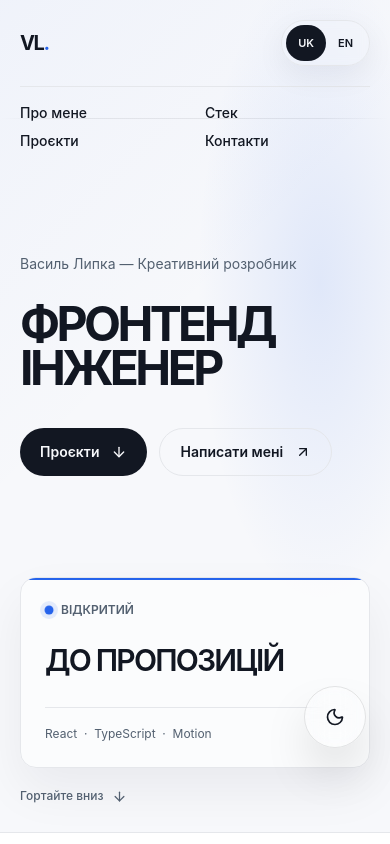
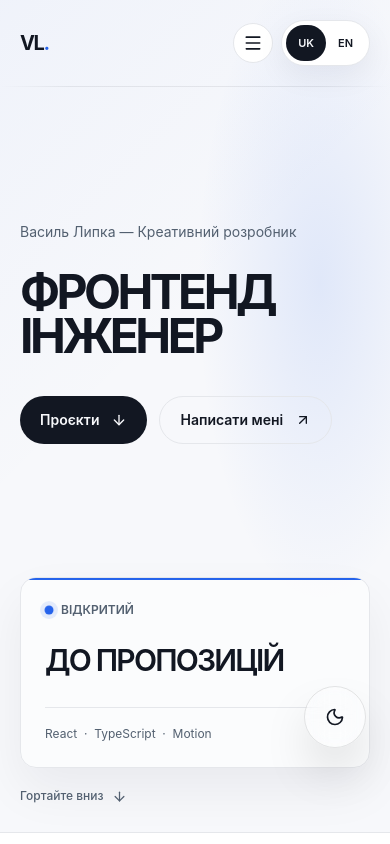
Before and after one commit to molnex/portfolio, a React (Vite) app: page / in a window 390 px wide. Shown: the top 844 px of the page. Built offline with nearby package versions, Linux system fonts and the light colour scheme.

Commit message:
Update burtger menu on mobile version

```diff
--- a/src/components/Hero.tsx
+++ b/src/components/Hero.tsx
@@ -1,6 +1,6 @@
 import { AnimatePresence, motion, useReducedMotion } from 'framer-motion';
-import { ArrowDown, ArrowUpRight } from 'lucide-react';
-import type { MouseEvent } from 'react';
+import { ArrowDown, ArrowUpRight, Menu, X } from 'lucide-react';
+import { useEffect, useState, type MouseEvent } from 'react';
 import { useLanguage } from '../context/LanguageContext';
 
 const easeOutExpo = [0.16, 1, 0.3, 1] as const;
@@ -9,6 +9,11 @@ type SectionLinkProps = {
   id: string;
   label: string;
   onNavigate: (event: MouseEvent<HTMLAnchorElement>, id: string) => void;
+};
+
+type MobileSectionLinkProps = SectionLinkProps & {
+  index: number;
+  reduceMotion: boolean | null;
 };
 
 function SectionLink({ id, label, onNavigate }: SectionLinkProps) {
@@ -23,9 +28,43 @@ function SectionLink({ id, label, onNavigate }: SectionLinkProps) {
   );
 }
 
+function MobileSectionLink({ id, label, index, onNavigate, reduceMotion }: MobileSectionLinkProps) {
+  return (
+    <motion.a
+      href={`#${id}`}
+      onClick={(event) => onNavigate(event, id)}
+      initial={reduceMotion ? false : { opacity: 0, x: -12 }}
+      animate={{ opacity: 1, x: 0 }}
+      transition={{ duration: reduceMotion ? 0.01 : 0.35, delay: reduceMotion ? 0 : 0.04 * index, ease: easeOutExpo }}
+      className="group grid grid-cols-[2rem_minmax(0,1fr)_1.5rem] items-center gap-3 rounded-xl px-4 py-4 transition-colors duration-200 hover:bg-primary/[0.045] focus-visible:bg-primary/[0.045]"
+    >
+      <span className="text-xs font-medium text-muted/70">{String(index + 1).padStart(2, '0')}</span>
+      <span className="font-display text-xl font-semibold tracking-[-0.045em] text-primary">{label}</span>
+      <ArrowUpRight
+        size={18}
+        strokeWidth={1.8}
+        className="justify-self-end text-muted transition-transform duration-200 group-hover:-translate-y-0.5 group-hover:translate-x-0.5 group-hover:text-accent"
+        aria-hidden="true"
+      />
+    </motion.a>
+  );
+}
+
 export default function Hero() {
   const { lang, setLanguage, t } = useLanguage();
   const reduceMotion = useReducedMotion();
+  const [isMenuOpen, setIsMenuOpen] = useState(false);
+
+  useEffect(() => {
+    if (!isMenuOpen) return undefined;
+
+    const previousOverflow = document.body.style.overflow;
+    document.body.style.overflow = 'hidden';
+
+    return () => {
+      document.body.style.overflow = previousOverflow;
+    };
+  }, [isMenuOpen]);
 
   const scrollToSection = (event: MouseEvent<HTMLAnchorElement>, id: string) => {
     event.preventDefault();
@@ -33,6 +72,11 @@ export default function Hero() {
       behavior: reduceMotion ? 'auto' : 'smooth',
       block: 'start',
     });
+  };
+
+  const scrollFromMenu = (event: MouseEvent<HTMLAnchorElement>, id: string) => {
+    setIsMenuOpen(false);
+    scrollToSection(event, id);
   };
 
   const reveal = (delay: number) => ({
@@ -47,7 +91,7 @@ export default function Hero() {
       className="relative isolate flex min-h-[min(52rem,100svh)] w-full overflow-hidden bg-background px-5 sm:px-8 lg:px-12"
     >
       <div className="hero-backdrop pointer-events-none absolute inset-0 -z-10" aria-hidden="true" />
-      <div className="hero-backdrop-line pointer-events-none absolute inset-x-0 top-[7.4rem] -z-10" aria-hidden="true" />
+      <div className="hero-backdrop-line pointer-events-none absolute inset-x-0 top-[5.4rem] -z-10 sm:top-[5.75rem]" aria-hidden="true" />
 
       <header className="absolute left-0 top-0 z-20 w-full px-5 pt-5 sm:px-8 sm:pt-7 lg:px-12">
         <div className="mx-auto flex max-w-[76rem] items-center justify-between gap-4">
@@ -66,11 +110,23 @@ export default function Hero() {
             ))}
           </nav>
 
+          <div className="flex shrink-0 items-center gap-2">
+            <button
+              type="button"
+              onClick={() => setIsMenuOpen((isOpen) => !isOpen)}
+              className="flex h-10 w-10 items-center justify-center rounded-full border border-primary/12 bg-surface text-primary transition-colors hover:bg-primary/[0.04] lg:hidden"
+              aria-label={lang === 'uk' ? (isMenuOpen ? 'Закрити меню' : 'Відкрити меню') : (isMenuOpen ? 'Close menu' : 'Open menu')}
+              aria-controls="mobile-navigation"
+              aria-expanded={isMenuOpen}
+            >
+              {isMenuOpen ? <X size={19} aria-hidden="true" /> : <Menu size={20} aria-hidden="true" />}
+            </button>
+
             <motion.div
               initial={reduceMotion ? false : { opacity: 0, y: -10 }}
               animate={{ opacity: 1, y: 0 }}
               transition={{ duration: reduceMotion ? 0.01 : 0.55, delay: 0.12, ease: easeOutExpo }}
-            className="inline-flex shrink-0 items-center rounded-full border border-primary/12 bg-surface/85 p-1 shadow-[0_10px_30px_rgb(15_23_42_/_0.06)] backdrop-blur-sm"
+              className="inline-flex items-center rounded-full border border-primary/12 bg-surface p-1 shadow-[0_10px_30px_rgb(15_23_42_/_0.06)]"
               role="group"
               aria-label="Language selector"
             >
@@ -96,15 +152,34 @@ export default function Hero() {
               </button>
             </motion.div>
           </div>
+        </div>
 
-        <nav className="mx-auto mt-5 grid max-w-[76rem] grid-cols-2 gap-x-5 gap-y-2 border-t border-primary/10 pt-4 lg:hidden" aria-label="Primary navigation">
-          {t.nav.map((item) => (
-            <SectionLink key={item.id} {...item} onNavigate={scrollToSection} />
+        <AnimatePresence>
+          {isMenuOpen && (
+            <motion.div
+              initial={reduceMotion ? { opacity: 1 } : { opacity: 0, y: -14, scale: 0.985 }}
+              animate={{ opacity: 1, y: 0, scale: 1 }}
+              exit={reduceMotion ? { opacity: 0 } : { opacity: 0, y: -10, scale: 0.985 }}
+              transition={{ duration: reduceMotion ? 0.01 : 0.28, ease: easeOutExpo }}
+              className="mx-auto mt-4 max-w-[76rem] rounded-2xl border border-primary/10 bg-surface p-2 shadow-[0_20px_55px_rgb(15_23_42_/_0.12)] lg:hidden"
+            >
+              <nav id="mobile-navigation" className="divide-y divide-primary/10" aria-label="Primary navigation">
+                {t.nav.map((item, index) => (
+                  <MobileSectionLink
+                    key={item.id}
+                    {...item}
+                    index={index}
+                    reduceMotion={reduceMotion}
+                    onNavigate={scrollFromMenu}
+                  />
                 ))}
               </nav>
+            </motion.div>
+          )}
+        </AnimatePresence>
       </header>
 
-      <div className="relative z-10 mx-auto grid w-full max-w-[76rem] grid-cols-1 items-end gap-10 pb-16 pt-48 sm:gap-12 sm:pb-20 lg:grid-cols-[minmax(0,1fr)_15.5rem] lg:gap-16 lg:pb-24 lg:pt-32">
+      <div className="relative z-10 mx-auto grid w-full max-w-[76rem] grid-cols-1 items-end gap-10 pb-16 pt-32 sm:gap-12 sm:pb-20 sm:pt-36 lg:grid-cols-[minmax(0,1fr)_15.5rem] lg:gap-16 lg:pb-24 lg:pt-32">
         <div className="min-w-0">
           <motion.p
             {...reveal(0.16)}
```
Lines whose indentation alone changed are shown as unchanged.
